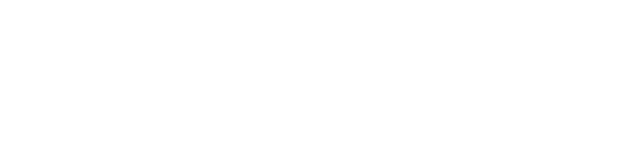
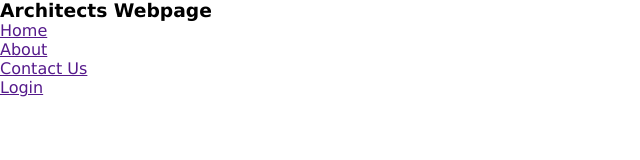
Before and after one commit to symadev/Architects_Webpage, a plain HTML site: page images/index.html in a window 1280 px wide. Shown: the whole page, without its empty margins (0-640 px from the left). Drawn offline with Linux system fonts and the light colour scheme.

Commit message:
added the font

```diff
--- a/images/index.html
+++ b/images/index.html
@@ -7,6 +7,37 @@
 
     <link rel="stylesheet" href="styles/styles.css">
 </head>
+
+
+<header>
+    <nav>
+        <h3>Architects Webpage</h3>
+        <ul>
+<li><a href="">Home</a></li>
+<li><a href="">About</a></li>
+<li><a href="">Contact Us</a></li>
+<li><a href="">Login</a></li>
+
+
+        </ul>
+
+
+
+    </nav>
+
+
+</header>
+
+<main>
+
+
+
+</main>
+<footer>
+
+
+
+</footer>
 <body>
 
 </body>
--- a/images/styles/styles.css
+++ b/images/styles/styles.css
@@ -0,0 +1,6 @@
+*{
+
+    margin: 0;
+    padding: 0;
+    font-family: 'Lucida Sans', 'Lucida Sans Regular', 'Lucida Grande', 'Lucida Sans Unicode', Geneva, Verdana, sans-serif;
+}
```
